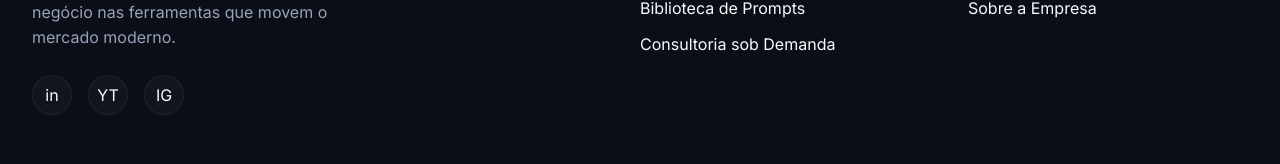
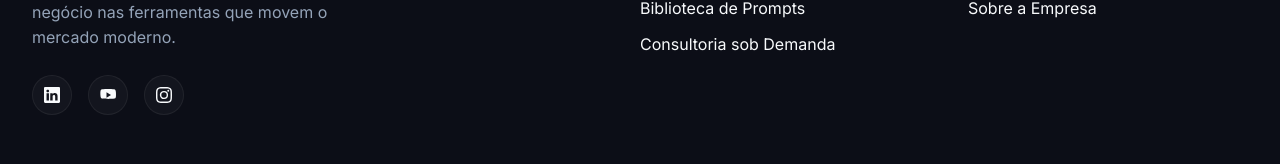
Before and after one commit to nsnexus/nsnexus_plataforma_next, a Next.js app: page / in a window 1280 px wide. Shown: the part 3680-3844 px from the top of the page. Built offline with nearby package versions, Linux system fonts and the light colour scheme; no server answers; the database is empty.

Commit message:
feat: replace footer social texts with official SVG brand logos for LinkedIn, YouTube, and Instagram

```diff
--- a/src/components/Footer.jsx
+++ b/src/components/Footer.jsx
@@ -15,9 +15,42 @@ export const Footer = () => {
               NSNexus é a plataforma corporativa criada por especialistas para capacitar profissionais de negócio nas ferramentas que movem o mercado moderno.
             </p>
             <div className="footer__socials">
-              <a href="https://www.linkedin.com/company/nsnexus-tech/about/?viewAsMember=true" target="_blank" rel="noopener noreferrer" className="footer__social-link" aria-label="LinkedIn">in</a>
-              <a href="https://www.youtube.com/channel/UCR2IZO34GezQ5uM_QU6whKg" target="_blank" rel="noopener noreferrer" className="footer__social-link" aria-label="YouTube">YT</a>
-              <a href="https://www.instagram.com/nsnexustech" target="_blank" rel="noopener noreferrer" className="footer__social-link" aria-label="Instagram">IG</a>
+              <a
+                href="https://www.linkedin.com/company/nsnexus-tech/about/?viewAsMember=true"
+                target="_blank"
+                rel="noopener noreferrer"
+                className="footer__social-link"
+                aria-label="LinkedIn"
+                style={{ display: 'inline-flex', alignItems: 'center', justifyContent: 'center' }}
+              >
+                <svg xmlns="http://www.w3.org/2000/svg" width="16" height="16" fill="currentColor" viewBox="0 0 16 16" style={{ width: '16px', height: '16px' }}>
+                  <path d="M0 1.146C0 .513.526 0 1.175 0h13.65C15.474 0 16 .513 16 1.146v13.708c0 .633-.526 1.146-1.175 1.146H1.175C.526 16 0 15.487 0 14.854zm4.943 12.248V6.169H2.542v7.225zm-1.2-8.212c.837 0 1.358-.554 1.358-1.248-.015-.709-.52-1.248-1.342-1.248S2.4 3.226 2.4 3.934c0 .694.521 1.248 1.327 1.248zm4.908 8.212V9.359c0-.216.016-.432.08-.586.173-.431.568-.878 1.232-.878.869 0 1.216.662 1.216 1.634v3.865h2.401V9.25c0-2.22-1.184-3.252-2.764-3.252-1.274 0-1.845.7-2.165 1.193v.025h-.016l.016-.025V6.169h-2.4c.03.678 0 7.225 0 7.225z"/>
+                </svg>
+              </a>
+              <a
+                href="https://www.youtube.com/channel/UCR2IZO34GezQ5uM_QU6whKg"
+                target="_blank"
+                rel="noopener noreferrer"
+                className="footer__social-link"
+                aria-label="YouTube"
+                style={{ display: 'inline-flex', alignItems: 'center', justifyContent: 'center' }}
+              >
+                <svg xmlns="http://www.w3.org/2000/svg" width="16" height="16" fill="currentColor" viewBox="0 0 16 16" style={{ width: '16px', height: '16px' }}>
+                  <path d="M8.051 1.999h.089c.822.003 4.987.033 6.11.335a2.01 2.01 0 0 1 1.415 1.42c.101.38.172.883.22 1.402l.01.104.022.26.008.104c.065.914.073 1.77.074 1.957v.075c-.001.194-.01 1.108-.104 1.981l-.062.564a2 2 0 0 1-1.414 1.42c-1.123.3-5.288.33-6.11.335h-.09c-.823-.003-4.987-.03-6.11-.334a2 2 0 0 1-1.414-1.42c-.101-.38-.172-.882-.22-1.402l-.01-.104-.022-.261-.008-.104c-.065-.913-.073-1.77-.074-1.956v-.075c.001-.194.01-1.107.104-1.98l.062-.565a2 2 0 0 1 1.414-1.42c1.123-.3 5.287-.33 6.11-.335zM6.5 5.201v5.596L11 8 6.5 5.201z"/>
+                </svg>
+              </a>
+              <a
+                href="https://www.instagram.com/nsnexustech"
+                target="_blank"
+                rel="noopener noreferrer"
+                className="footer__social-link"
+                aria-label="Instagram"
+                style={{ display: 'inline-flex', alignItems: 'center', justifyContent: 'center' }}
+              >
+                <svg xmlns="http://www.w3.org/2000/svg" width="16" height="16" fill="currentColor" viewBox="0 0 16 16" style={{ width: '16px', height: '16px' }}>
+                  <path d="M8 0C5.829 0 5.556.01 4.703.048 3.85.088 3.269.222 2.76.42a3.9 3.9 0 0 0-1.417.923A3.9 3.9 0 0 0 .42 2.76C.222 3.268.087 3.85.048 4.7.01 5.555 0 5.827 0 8.001c0 2.172.01 2.444.048 3.297.04.852.174 1.433.372 1.942.205.526.478.972.923 1.417.444.445.89.719 1.416.923.51.198 1.09.333 1.942.372C5.555 15.99 5.827 16 8 16s2.444-.01 3.298-.048c.851-.04 1.434-.174 1.943-.372a3.9 3.9 0 0 0 1.416-.923c.445-.445.718-.891.923-1.417.197-.509.332-1.09.372-1.942C15.99 10.445 16 10.173 16 8s-.01-2.445-.048-3.299c-.04-.851-.175-1.433-.372-1.941a3.9 3.9 0 0 0-.923-1.417A3.9 3.9 0 0 0 13.24.42c-.51-.198-1.092-.333-1.943-.372C10.443.01 10.172 0 7.998 0zm-.717 1.442h.718c2.136 0 2.389.007 3.232.046.78.035 1.204.166 1.486.275.373.145.64.319.92.599.28.28.453.546.598.92.11.281.24.705.275 1.485.039.843.047 1.096.047 3.231s-.008 2.389-.047 3.232c-.035.78-.166 1.203-.275 1.485a2.5 2.5 0 0 1-.599.919c-.28.28-.546.453-.92.598-.28.11-.704.24-1.485.276-.843.038-1.096.047-3.232.047s-2.39-.009-3.233-.047c-.78-.036-1.203-.166-1.485-.276a2.5 2.5 0 0 1-.92-.598 2.5 2.5 0 0 1-.6-.92c-.109-.281-.24-.705-.275-1.485-.038-.843-.046-1.096-.046-3.233s.008-2.388.046-3.231c.036-.78.166-1.204.276-1.486.145-.373.319-.64.599-.92.28-.28.546-.453.92-.598.282-.11.705-.24 1.485-.276.738-.034 1.024-.044 2.515-.045zm4.988 1.328a.96.96 0 1 0 0 1.92.96.96 0 0 0 0-1.92zm-4.27 1.122a4.109 4.109 0 1 0 0 8.217 4.109 4.109 0 0 0 0-8.217zm0 1.441a2.667 2.667 0 1 1 0 5.334 2.667 2.667 0 0 1 0-5.334z"/>
+                </svg>
+              </a>
             </div>
           </div>
 
```
